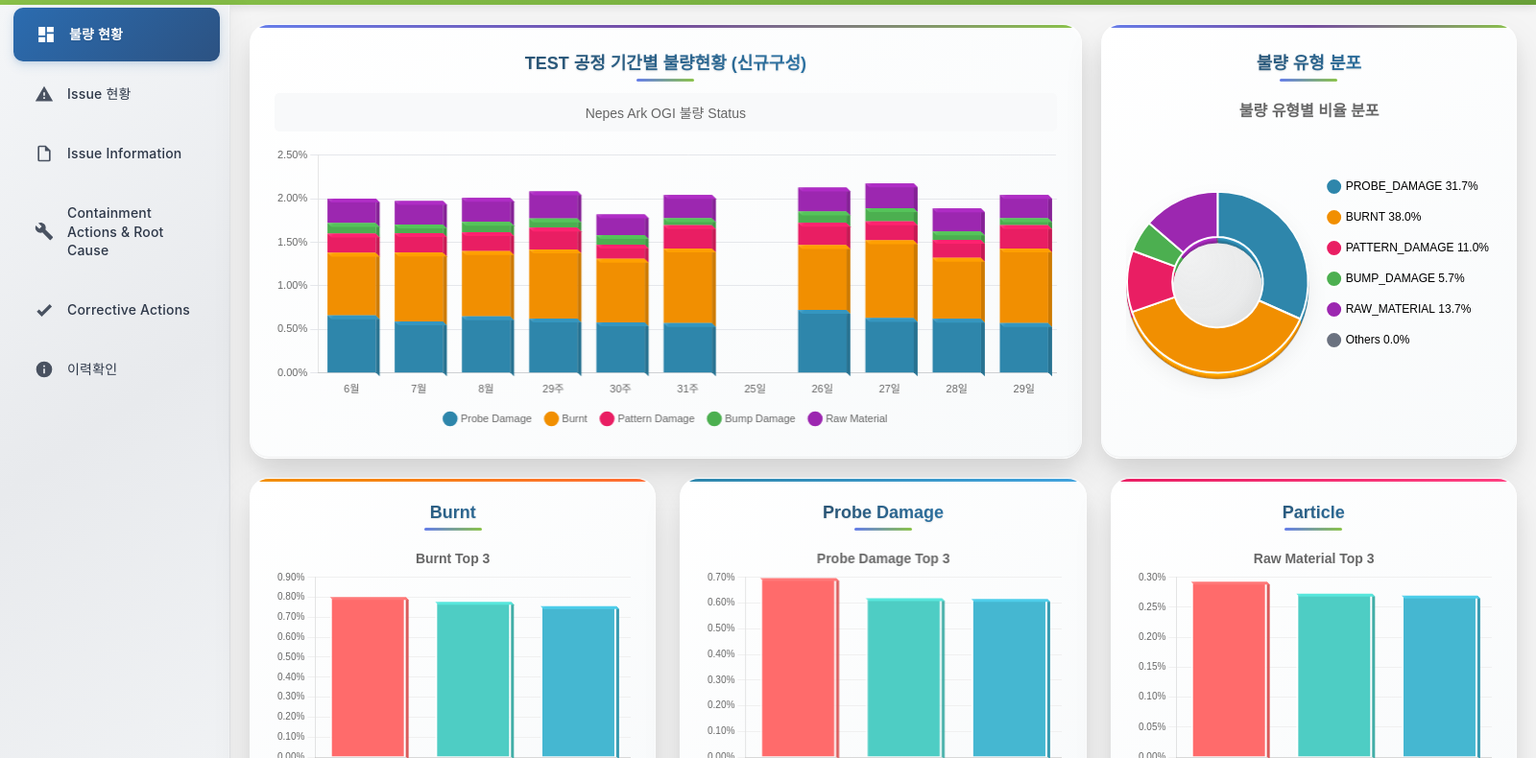
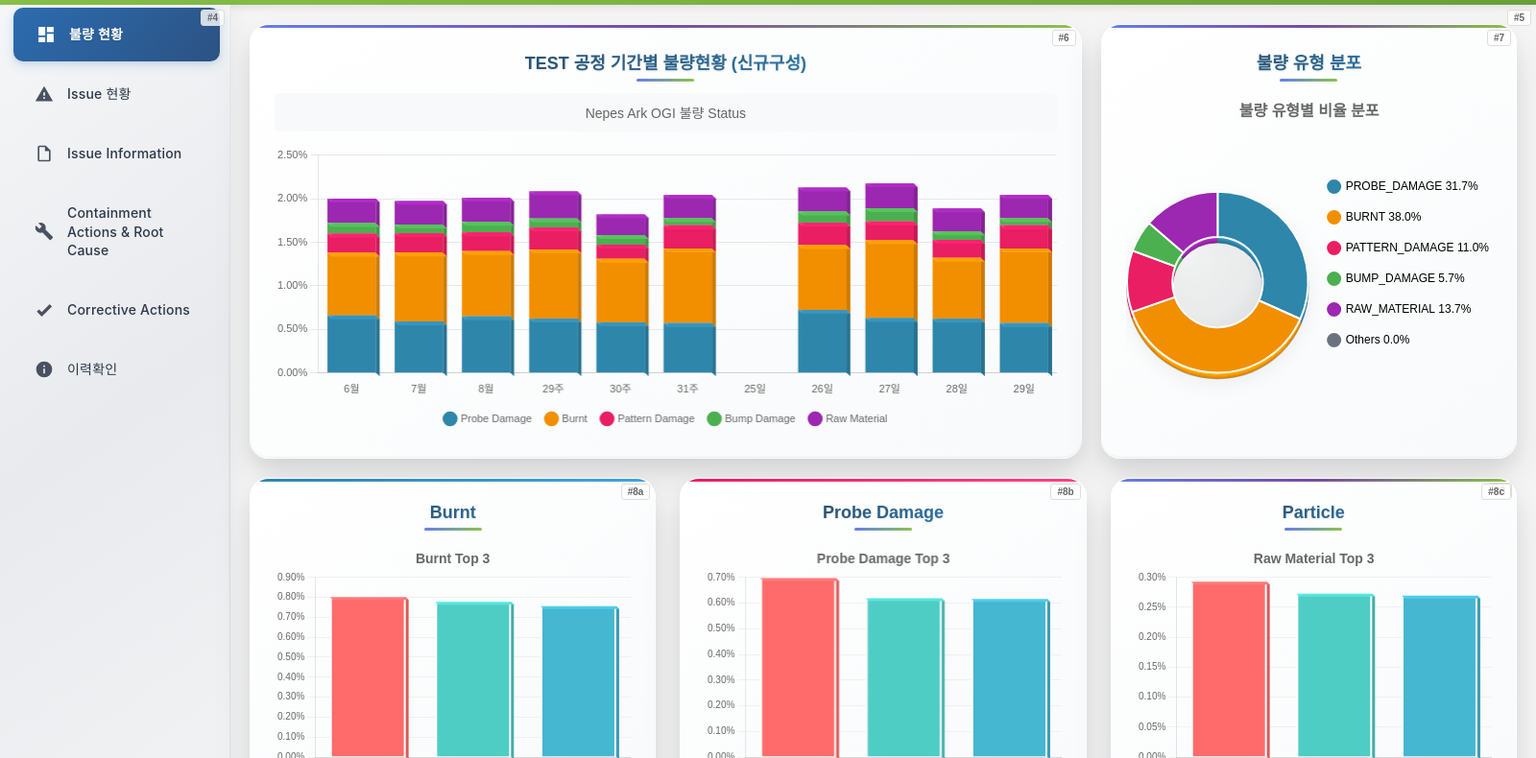
Before and after one commit to gh2173/OnePoint_System, an Electron app: page Main_One.html in a window 1600 px wide. Shown: the part 93-883 px from the top of the page at 96% size. Drawn offline with nearby package versions, Linux system fonts and the light colour scheme; no server answers.

Commit message:
Main_One.html
Element 별 Tag 추가
--> 유지 보수 용이

```diff
--- a/Main_One.html
+++ b/Main_One.html
@@ -1,10 +1,12 @@
 <!DOCTYPE html>
 <html lang="ko">
 <head>
+    <!-- SECTION #1: HTML Head Configuration -->
     <meta charset="UTF-8">
     <meta name="viewport" content="width=device-width, initial-scale=1.0">
     <title>One Point System - Quality Automation Management System</title>
     <script src="https://cdn.jsdelivr.net/npm/chart.js"></script>
+    <!-- SECTION #2: CSS Styles -->
     <style>
         * {
             margin: 0;
@@ -394,17 +396,36 @@
                 height: 16px;
             }
         }
+
+        /* Section Tags for Reference (Temporary) */
+        .section-tag {
+            position: absolute;
+            top: 5px;
+            right: 5px;
+            background: rgba(255, 255, 255, 0.8);
+            color: #666;
+            font-size: 10px;
+            padding: 2px 6px;
+            border-radius: 3px;
+            font-weight: bold;
+            z-index: 1000;
+            border: 1px solid #ddd;
+        }
     </style>
 </head>
 <body>
-    <div class="header">
+    <!-- SECTION #3: Page Header -->
+    <div class="header" style="position: relative;">
+        <div class="section-tag">#3</div>
         <h1>One Point System</h1>
         <h2>Quality Automation Management System</h2>
     </div>
 
     <div class="main-layout">
+        <!-- SECTION #4: Sidebar Navigation -->
         <!-- 좌측 네비게이션 -->
-        <div class="sidebar">
+        <div class="sidebar" style="position: relative;">
+            <div class="section-tag">#4</div>
             <div class="nav-item active" data-page="main">
                 <div class="nav-icon">
                     <svg viewBox="0 0 24 24">
@@ -455,10 +476,14 @@
             </div>
         </div>
 
+        <!-- SECTION #5: Main Content Area -->
         <!-- 메인 컨텐츠 영역 -->
-        <div class="container">
+        <div class="container" style="position: relative;">
+            <div class="section-tag">#5</div>
+            <!-- SECTION #6: Trend Chart Container -->
             <!-- 월별 불량률 트렌드 차트 -->
             <div class="chart-container trend-chart">
+                <div class="section-tag">#6</div>
                 <div class="chart-title">TEST 공정 기간별 불량현황 (신규구성)</div>
                 <div class="status-info">Nepes Ark OGI 불량 Status</div>
                 <div class="chart-canvas">
@@ -466,17 +491,22 @@
                 </div>
             </div>
 
+            <!-- SECTION #7: Pie Chart Container -->
             <!-- 불량 유형 분포 파이 차트 -->
             <div class="chart-container pie-chart">
+                <div class="section-tag">#7</div>
                 <div class="chart-title">불량 유형 분포</div>
                 <div class="chart-canvas">
                     <canvas id="pieChart"></canvas>
                 </div>
             </div>
 
+            <!-- SECTION #8: Bottom Charts Container -->
             <!-- 하단 Top3 발생량 상세 차트들 -->
-            <div class="bottom-charts">
+            <div class="bottom-charts" style="position: relative;">
+                <div class="section-tag">#8</div>
                 <div class="chart-container">
+                    <div class="section-tag">#8a</div>
                     <div class="chart-title">Burnt</div>
                     <div class="bottom-chart-canvas">
                         <canvas id="burntChart"></canvas>
@@ -484,6 +514,7 @@
                 </div>
 
                 <div class="chart-container">
+                    <div class="section-tag">#8b</div>
                     <div class="chart-title">Probe Damage</div>
                     <div class="bottom-chart-canvas">
                         <canvas id="probeDamageChart"></canvas>
@@ -491,6 +522,7 @@
                 </div>
 
                 <div class="chart-container">
+                    <div class="section-tag">#8c</div>
                     <div class="chart-title">Particle</div>
                     <div class="bottom-chart-canvas">
                         <canvas id="particleChart"></canvas>
@@ -500,7 +532,9 @@
         </div>
     </div>
 
+    <!-- SECTION #9: JavaScript Code -->
     <script>
+        // SECTION #10: Global Variables and Configuration
         // 전역 변수
         let excelData = [];
         let charts = {};
@@ -529,6 +563,7 @@
             others: '#6B7280'       // 회색
         };
 
+        // SECTION #11: Mock Data Generation
         // 임시 데이터 생성 (이미지 기반)
         function generateMockData() {
             return [
@@ -544,6 +579,7 @@
             ];
         }
 
+        // SECTION #12: Data Processing Functions
         // Excel 데이터 전처리
         function processExcelData() {
             console.log('데이터 전처리 시작');
@@ -596,6 +632,7 @@
             return Math.ceil((pastDaysOfYear + firstDayOfYear.getDay() + 1) / 7);
         }
 
+        // SECTION #13: Data Aggregation Functions
         // 기간별 불량율 집계 함수
         function aggregateDefectRatesByPeriod(data) {
             const { selectedMonths, selectedWeeks, selectedDays } = currentFilters;
@@ -711,6 +748,7 @@
             return colorMap[defectType] || '#6B7280';
         }
 
+        // SECTION #14: Chart Configuration and 3D Plugin
         // 차트 기본 설정
         Chart.defaults.font.family = 'Arial, Malgun Gothic, sans-serif';
         Chart.defaults.font.size = 11;
@@ -983,6 +1021,7 @@
         // 플러그인 등록
         Chart.register(threeDPlugin);
 
+        // SECTION #15: Page Initialization
         // 페이지 로드 시 초기화
         document.addEventListener('DOMContentLoaded', async function() {
             console.log('One Point System 대시보드 로드 시작');
@@ -1011,6 +1050,7 @@
             }
         });
 
+        // SECTION #16: Excel Data Loading Functions
         // Excel 데이터 로드
         async function loadExcelData() {
             try {
@@ -1126,6 +1166,7 @@
             return equipmentData;
         }
 
+        // SECTION #17: Chart Initialization
         // 차트 초기화
         function initializeCharts() {
             console.log('차트 초기화 시작');
@@ -1142,6 +1183,7 @@
             createRealTopNCharts();
         }
 
+        // SECTION #18: Trend Chart Creation
         // 실제 데이터 기반 트렌드 차트
         function createRealTrendChart() {
             const ctx = document.getElementById('trendChart').getContext('2d');
@@ -1201,6 +1243,7 @@
             });
         }
 
+        // SECTION #19: Pie Chart Creation
         // 실제 데이터를 사용한 파이 차트 생성 (불량 유형별 비율)
         function createRealPieChart() {
             const pieCtx = document.getElementById('pieChart').getContext('2d');
@@ -1313,6 +1356,7 @@
             });
         }
 
+        // SECTION #20: Top N Charts Creation
         // 실제 데이터 기반 Top N 차트들 생성
         function createRealTopNCharts() {
             const topN = currentFilters.topN;
@@ -1427,6 +1471,7 @@
             });
         }
 
+        // SECTION #21: Legacy Chart Functions (Deprecated)
         // 상세 차트 생성 (장비별) - 하드코딩 버전 (사용 안함)
         function createDetailChart(canvasId, defectType, title) {
             const ctx = document.getElementById(canvasId).getContext('2d');
@@ -1514,6 +1559,7 @@
             });
         }
 
+        // SECTION #22: Data Update and Refresh Functions
         // 실시간 데이터 업데이트 설정
         function setupDataUpdates() {
             // 30초마다 데이터 새로고침 (실제 환경에서만)
@@ -1551,6 +1597,7 @@
             });
         }
 
+        // SECTION #23: Navigation and Event Handlers
         // 네비게이션 클릭 이벤트 핸들러
         function setupNavigation() {
             const navItems = document.querySelectorAll('.nav-item');
```
